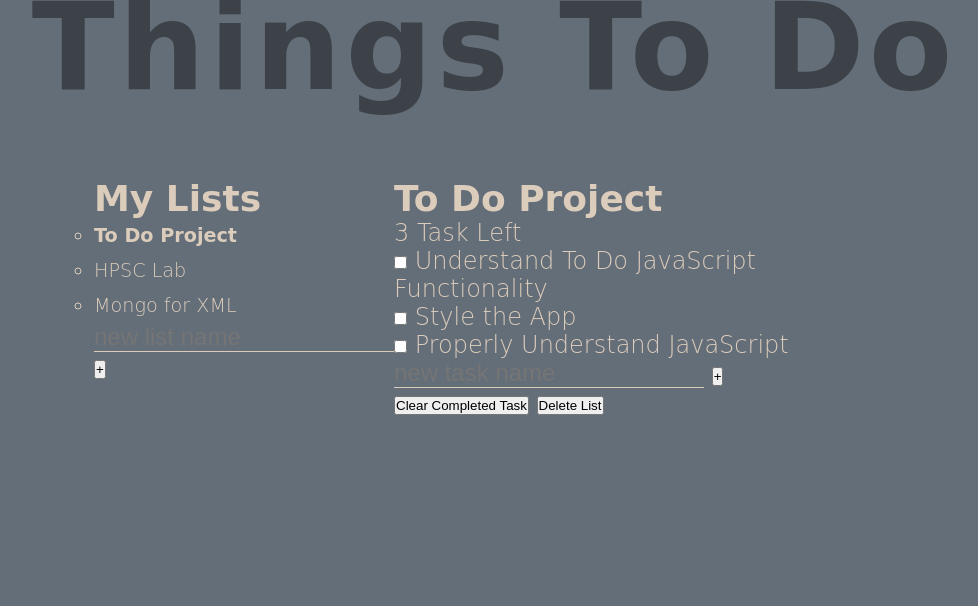
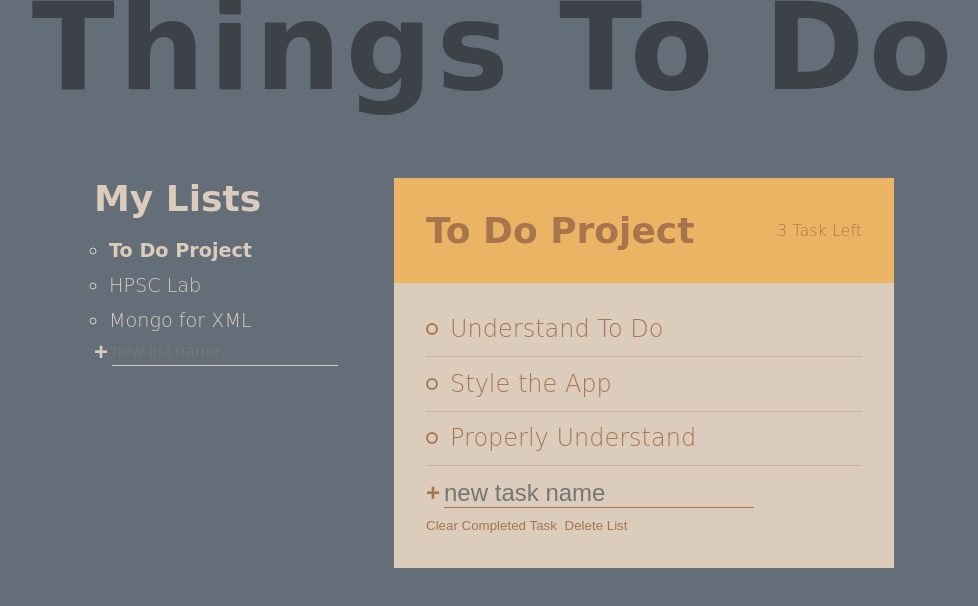
Before and after one commit to Ripon-Patgiri/to-do, a website: page dist/index.html in a window 1280 px wide. Shown: the whole page, without its empty margins (146-1124 px from the left). Drawn offline with Linux system fonts and the light colour scheme; a web font is replaced by a local one.

Commit message:
styles for the to do body

```diff
--- a/dist/index.html
+++ b/dist/index.html
@@ -16,9 +16,9 @@
     <div class="all-tasks">
       <h2 class="task-list-title">My Lists</h2>
       <ul class="task-list">
-        <li class="active-list">To Do Project</li>
-        <li>HPSC Lab</li>
-        <li>Mongo for XML</li>
+        <li class="list-name active-list">To Do Project</li>
+        <li class="list-name">HPSC Lab</li>
+        <li class="list-name">Mongo for XML</li>
       </ul>
 
       <form action="">
@@ -28,7 +28,7 @@
           placeholder="new list name"
           aria-label="new list name"
         />
-        <button class="btn list" aria-label="create new list ">+</button>
+        <button class="btn create" aria-label="create new list ">+</button>
       </form>
     </div>
 
@@ -43,22 +43,26 @@
           <div class="task">
             <input type="checkbox" id="task-1" />
             <label for="task-1"
-              >Understand To Do JavaScript Functionality</label
-            >
+              ><span class="custom-checkbox"></span>Understand To Do
+            </label>
           </div>
           <!-- Task 1 -->
 
-          <div class="todo">
+          <div class="task">
             <input type="checkbox" id="task-2" />
-            <label for="task-2">Style the App</label>
+            <label for="task-2"
+              ><span class="custom-checkbox"></span>Style the App</label
+            >
           </div>
-          <!-- Task 1 -->
+          <!-- Task 2 -->
 
-          <div class="todo">
+          <div class="task">
             <input type="checkbox" id="task-3" />
-            <label for="task-3">Properly Understand JavaScript</label>
+            <label for="task-3"
+              ><span class="custom-checkbox"></span>Properly Understand</label
+            >
           </div>
-          <!-- Task 1 -->
+          <!-- Task 3 -->
         </div>
         <div class="new-task-creator">
           <form action="">
@@ -68,7 +72,7 @@
               placeholder="new task name"
               aria-label="new task name"
             />
-            <button class="btn task" aria-label="create new task ">+</button>
+            <button class="btn create" aria-label="create new task ">+</button>
           </form>
         </div>
         <div class="delete-stuff">
--- a/dist/styles.css
+++ b/dist/styles.css
@@ -1,16 +1,19 @@
 :root {
   --clr-primary: #646e78;
   --clr-light: #dcccbb;
+  --clr-dark: #a7754d;
+  --clr-todoHdr: #eab464;
 }
 
 /* CSS Reset Start */
 /* Reset styles for all elements */
-* {
+*,
+*::after,
+*::before {
   margin: 0;
   padding: 0;
   box-sizing: border-box;
 }
-
 /* CSS Reset End  */
 
 body {
@@ -32,8 +35,8 @@ body {
   text-align: center;
   font-size: calc(7vw + 2rem);
   font-weight: 900;
-  color: rgba(0,0,0,0.4);
-  margin: -0.2em 0 0.5em ;
+  color: rgba(0, 0, 0, 0.4);
+  margin: -0.2em 0 0.5em;
   letter-spacing: 4px;
 }
 
@@ -45,6 +48,39 @@ body {
   font-size: 1.2rem;
   line-height: 1.8;
   list-style-type: circle;
+  padding-left: 15px;
+  padding-top: 15px;
+}
+
+.list-name {
+  cursor: pointer;
+}
+
+.list-name:hover {
+  opacity: 0.7;
+}
+
+form {
+  display: flex;
+}
+
+.btn {
+  cursor: pointer;
+  background: 0;
+  border: 0;
+  padding: 0;
+  color: inherit;
+}
+
+.btn.create {
+  font-size: 1.5rem;
+  font-weight: 900;
+  margin-right: 0.25rem;
+  transition: opacity 200ms ease-in-out;
+}
+
+.btn.create:hover {
+  opacity: 0.7;
 }
 
 .new {
@@ -56,10 +92,15 @@ body {
   outline: none;
 
   transition: border-bottom 120ms ease-in;
+  order: 2;
 }
 
 .new:focus {
   border-bottom-width: 3px;
+}
+
+.new.list {
+  font-size: 1.1rem;
 }
 
 .active-list {
@@ -67,6 +108,77 @@ body {
 }
 
 .todo-list {
+  --spacer: 2rem;
+
   grid-area: active;
+  background-color: var(--clr-light);
+  color: var(--clr-dark);
+}
 
+.todo-header {
+  display: flex;
+  align-items: center;
+  justify-content: space-between;
+  padding: var(--spacer);
+  background: var(--clr-todoHdr);
 }
+
+.task-count {
+  font-size: 1rem;
+}
+
+.todo-body {
+  padding: var(--spacer);
+}
+
+.list-title {
+  margin: 0 1em 0 0;
+}
+
+[type="checkbox"] {
+  opacity: 0;
+  position: absolute;
+}
+
+.task label {
+  display: flex;
+  align-items: center;
+  position: relative;
+  margin-bottom: 1.1em;
+}
+
+.task label::after {
+  content: "";
+  position: absolute;
+  right: 0;
+  left: 0;
+  bottom: -50%;
+  height: 1px;
+  background: currentColor;
+  opacity: 0.3;
+}
+
+.custom-checkbox {
+  --size: 0.75rem;
+  display: inline-block;
+  width: var(--size);
+  height: var(--size);
+  margin-right: var(--size);
+  cursor: pointer;
+  border: 2px solid currentColor;
+  border-radius: 50%;
+  transform: scale(1);
+  transition: transform 150ms ease-in-out;
+}
+
+.task:hover .custom-checkbox,
+[type="checkbox"]:focus + label .custom-checkbox {
+  transform: scale(1.2);
+  color: var(--clr-primary);
+}
+
+[type="checkbox"]:checked + label .custom-checkbox {
+  background-color: var(--clr-primary);
+  color: var(--clr-primary);
+  box-shadow: inset 0 0 0px 2px white;
+}
```
